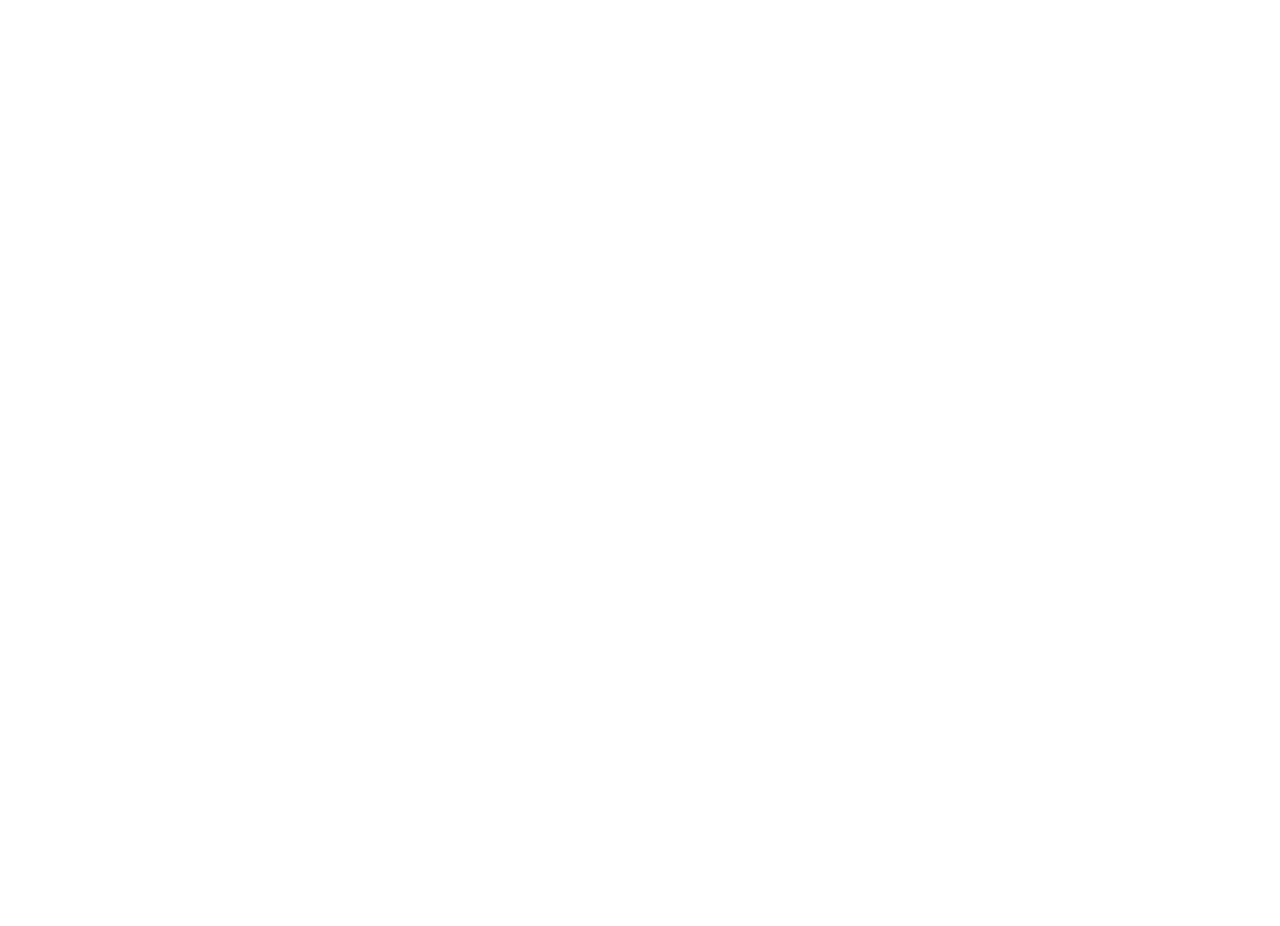
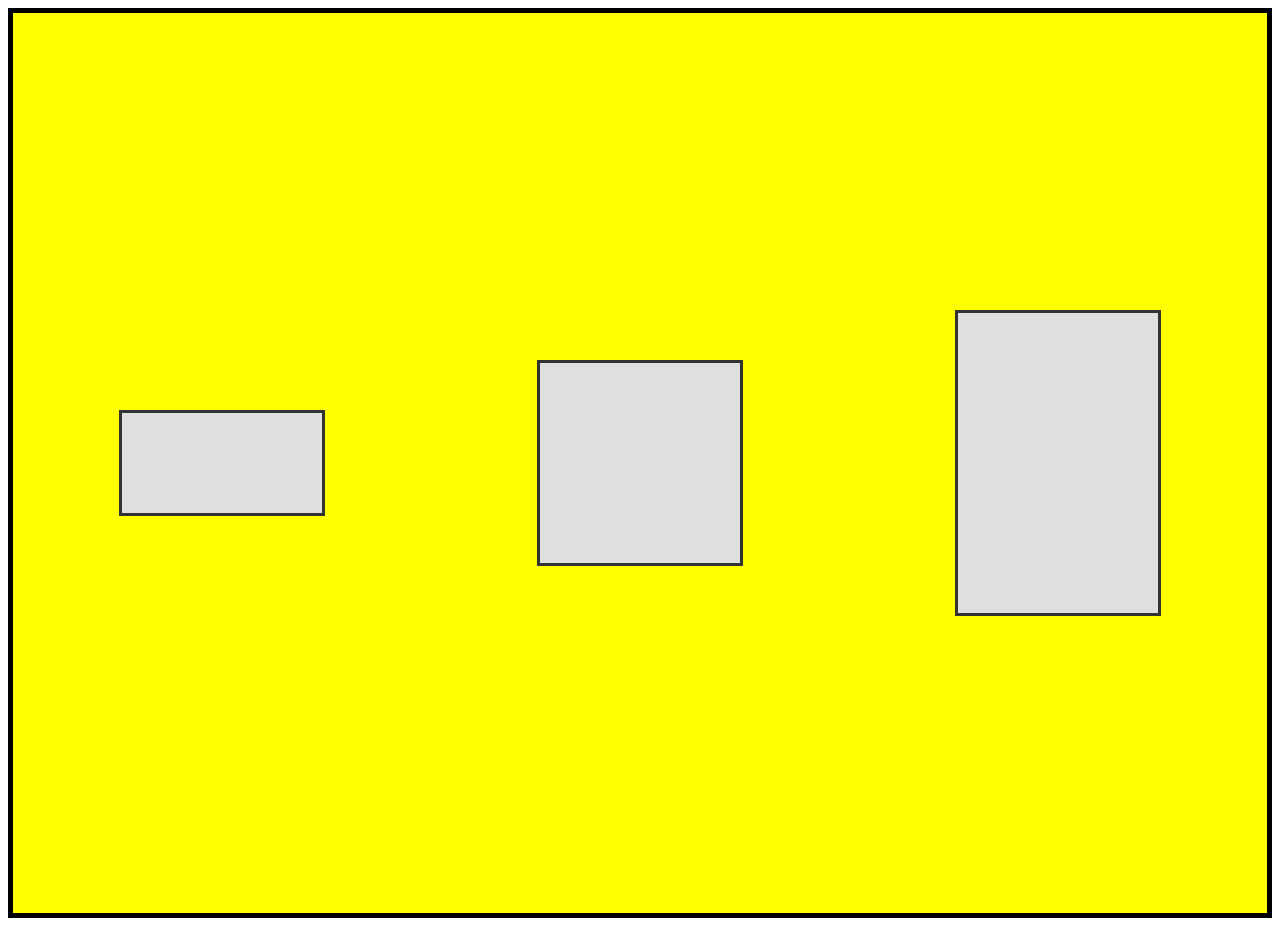
Before and after one commit to luquilo/responsive-layout, a plain HTML site: page flexbox/flexbox.html in a window 1280 px wide. Before the commit the page ends 800 px from the top, so only its background shows below. Drawn offline with Linux system fonts and the light colour scheme.

Commit message:
flex stuff

```diff
--- /dev/null
+++ b/flexbox/flexbox.css
@@ -0,0 +1,30 @@
+.flexbox-container{
+    height: 900px;
+    display: flex;
+    background-color: yellow;
+    border: 5px solid black;
+    justify-content: space-around;
+    align-items: center;
+    flex-direction: row;
+    flex-wrap: wrap;
+}
+
+.flexbox-item{
+    width: 200px;
+    margin: 10px;
+    border: 3px solid #333;
+    background-color: #dfdfdf;
+}
+
+.flexbox-item-1{
+    min-height: 100px;
+}
+
+.flexbox-item-2{
+    min-height: 200px;
+}
+
+.flexbox-item-3{
+    min-height: 300px;
+
+}
--- a/flexbox/flexbox.html
+++ b/flexbox/flexbox.html
@@ -4,11 +4,14 @@
     <meta charset="UTF-8">
     <meta http-equiv="X-UA-Compatible" content="IE=edge">
     <meta name="viewport" content="width=device-width, initial-scale=1.0">
+    <link rel="stylesheet" href="flexbox.css">
     <title>flexbox layout</title>
 </head>
 <body>
     <div class="flexbox-container">
         <div class="flexbox-item flexbox-item-1"></div>
+        <div class="flexbox-item flexbox-item-2"></div>
+        <div class="flexbox-item flexbox-item-3"></div>
     </div>
 </body>
 </html>
--- a/flexbox/flxbox.css
+++ /dev/null
@@ -1,19 +0,0 @@
-.flexbox-container{
-
-}
-
-.flexbox-item{
-
-}
-
-.flexbox-item-1{
-
-}
-
-.flexbox-item-2{
-
-}
-
-.flexbox-item-3{
-
-}
```
